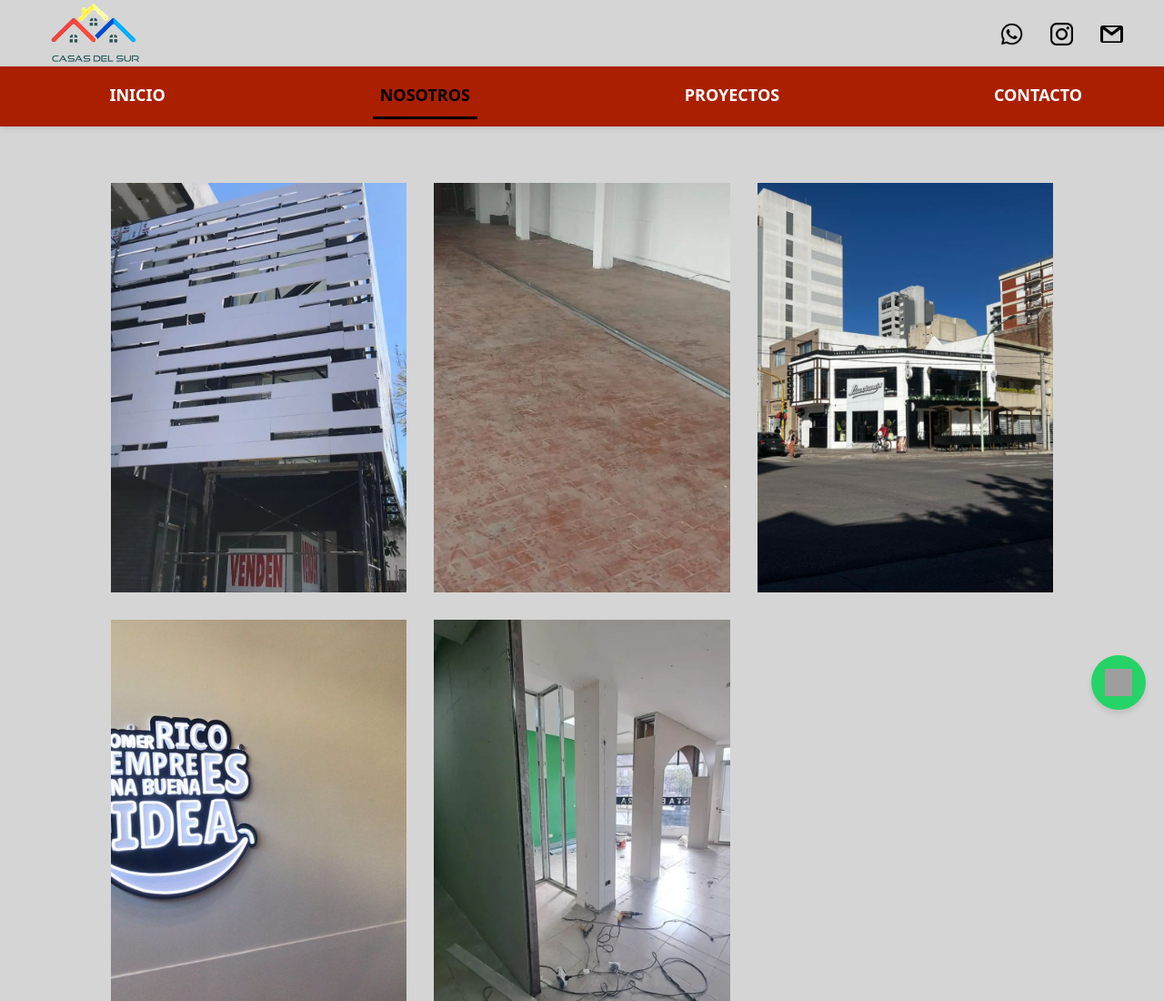
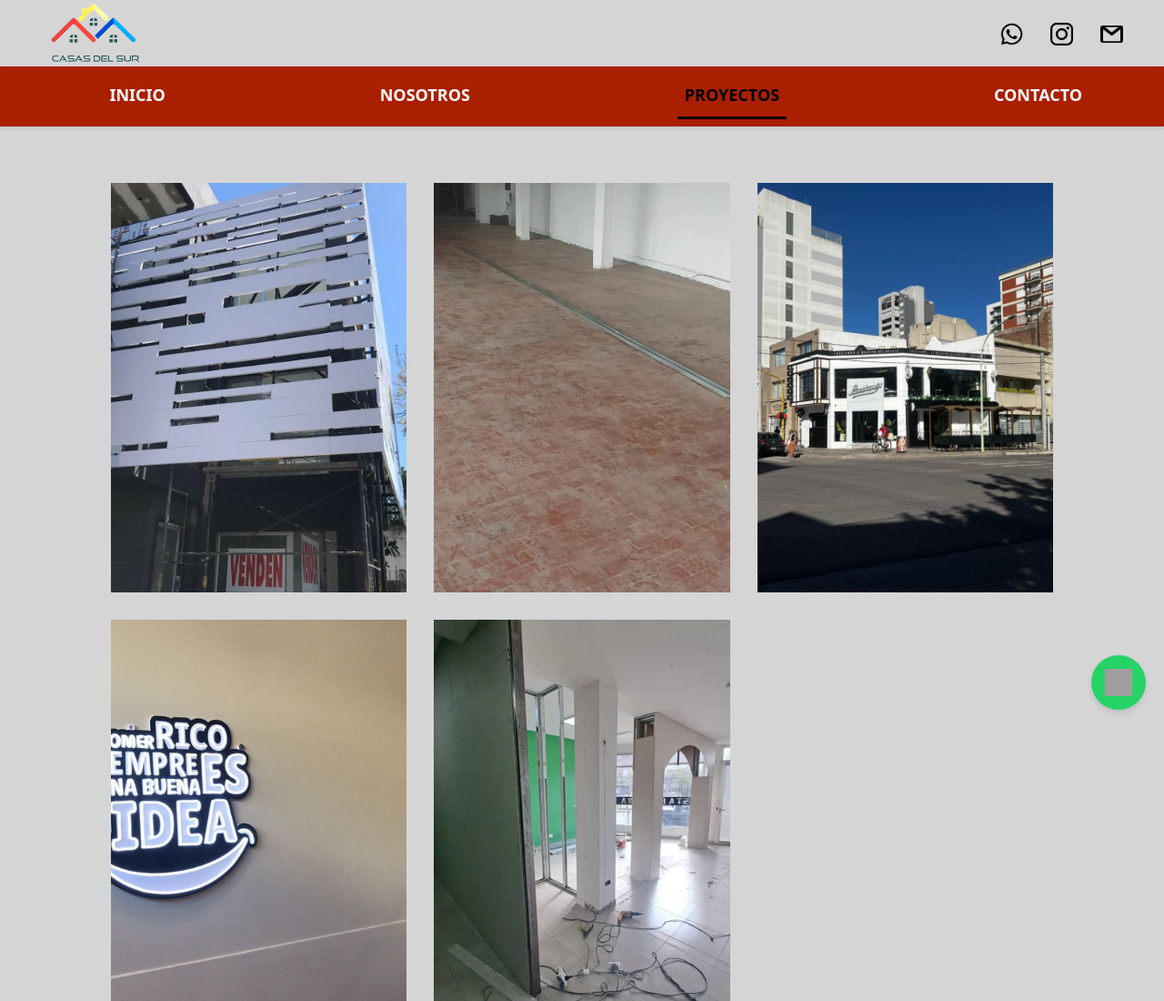
Before and after one commit to Luroro22/CasasDelSurWebPage, a plain HTML site: page proyectos.html in a window 1280 px wide. Shown: the top 1100 px of the page at 91% size. Drawn offline with nearby package versions, Linux system fonts and the light colour scheme; grey boxes are pictures that could not be loaded.

Commit message:
proyectos.html

```diff
--- a/proyectos.html
+++ b/proyectos.html
@@ -89,10 +89,10 @@
                         <a class="nav-link" href="index.html">INICIO</a>
                     </li>
                     <li class="nav-item">
-                        <a class="nav-link active" href="sobre-nosotros.html">NOSOTROS</a>
+                        <a class="nav-link" href="sobre-nosotros.html">NOSOTROS</a>
                     </li>
                     <li class="nav-item">
-                        <a class="nav-link" href="proyectos.html">PROYECTOS</a>
+                        <a class="nav-link active" href="proyectos.html">PROYECTOS</a>
                     </li>
                     <li class="nav-item">
                         <a class="nav-link" href="contacto.html">CONTACTO</a>
```
